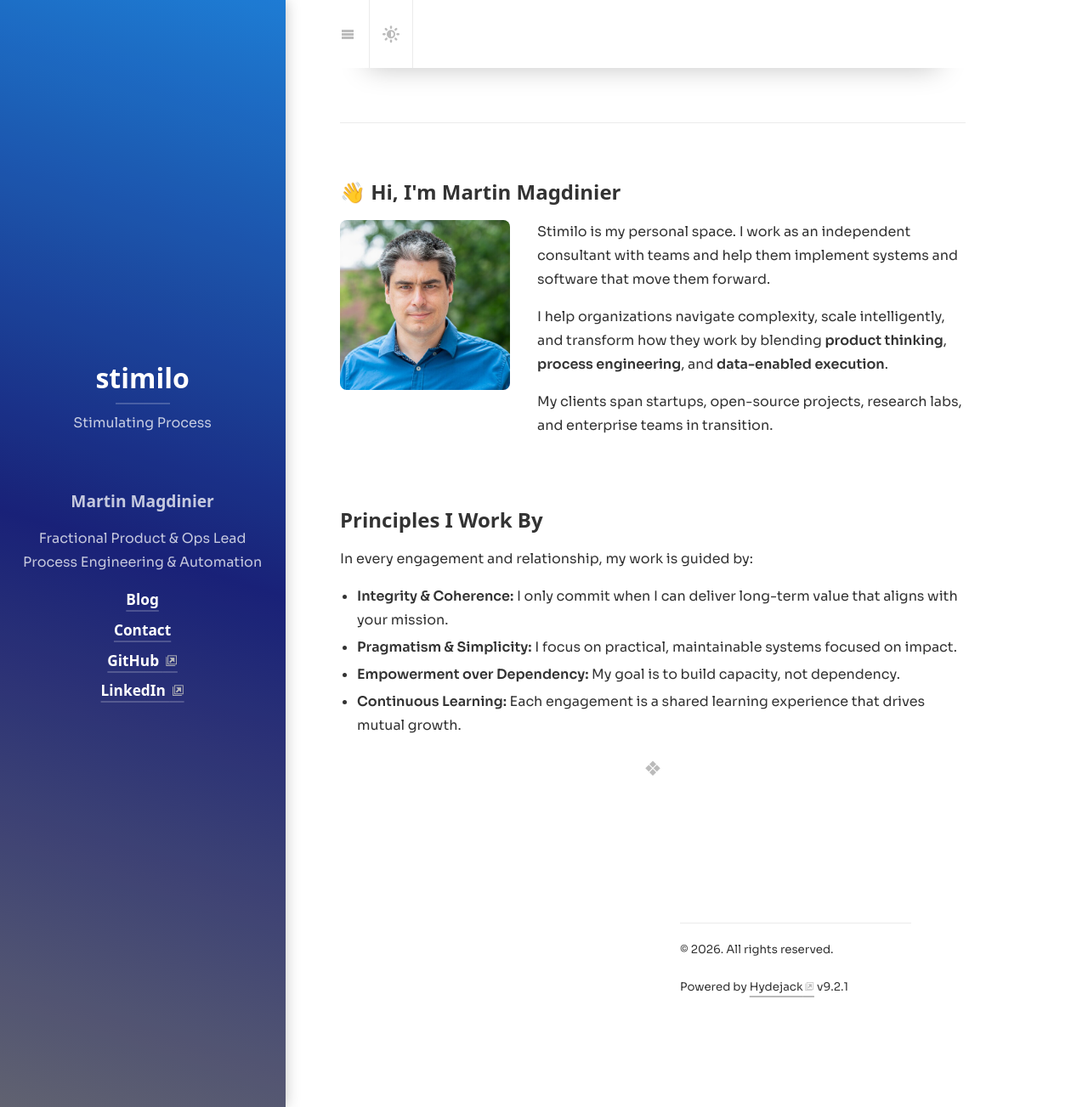
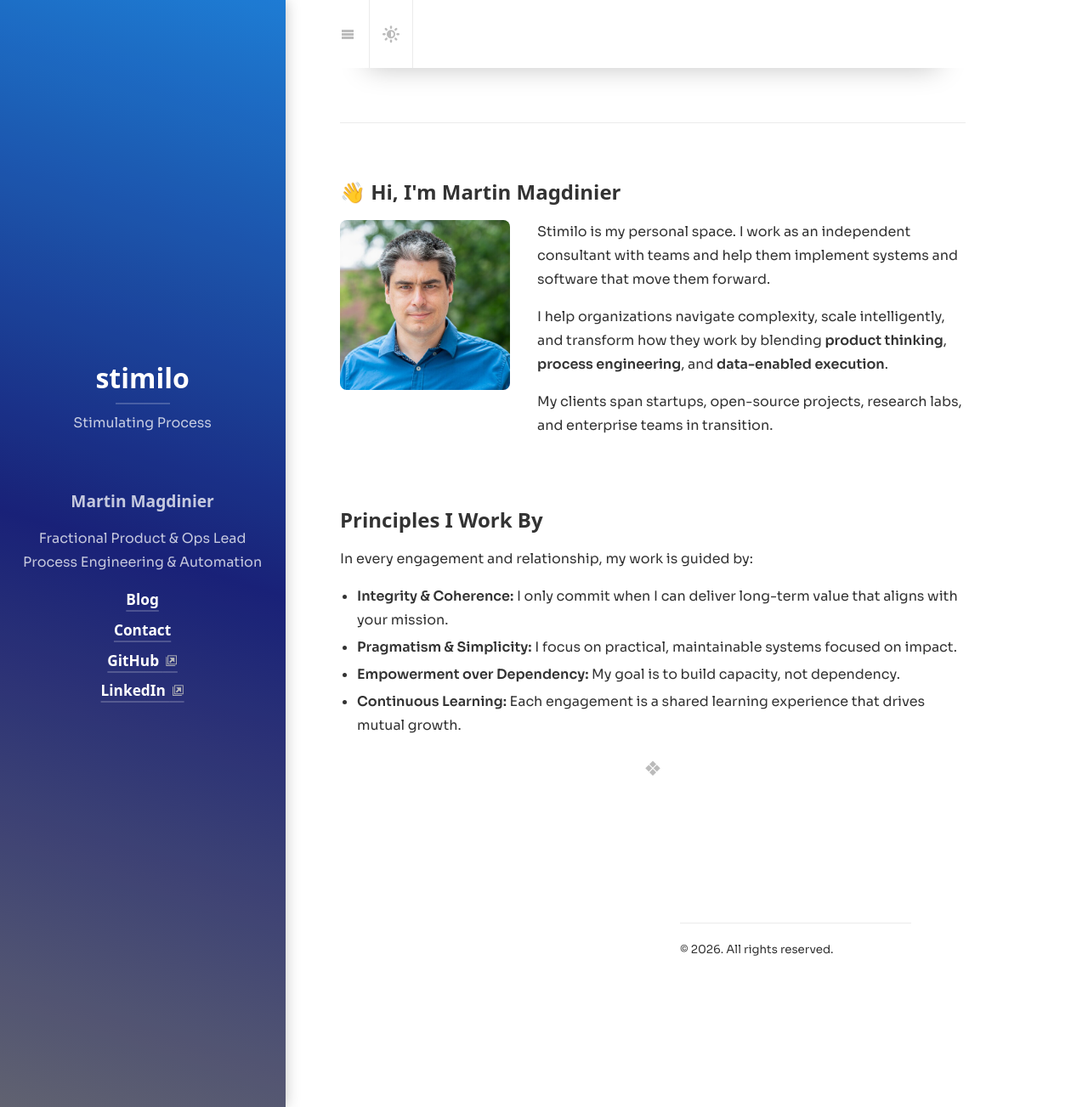
Before and after one commit to magdmartin/stimilo, a Jekyll site: the page built from index.markdown, in a window 1280 px wide and 1303 px high. Shown: the whole window at 85% size. Built offline with Jekyll 4.4.1, drawn with Linux system fonts in a browser that asks for light colours; cached includes are drawn as plain includes; some web fonts are replaced.

Commit message:
Remove "Powered by Hydejack" line from footer

```diff
--- a/_includes/body/footer.html
+++ b/_includes/body/footer.html
@@ -13,7 +13,6 @@
     {% endfor %}
     </small></nav>
   {% endif %}
-    <p><small>Powered by <a class="external" href="https://hydejack.com/">Hydejack</a> v<span id="_version">9.2.1</span></small></p>
   <hr class="sr-only"/>
 </footer>
 {% endif %}
```
